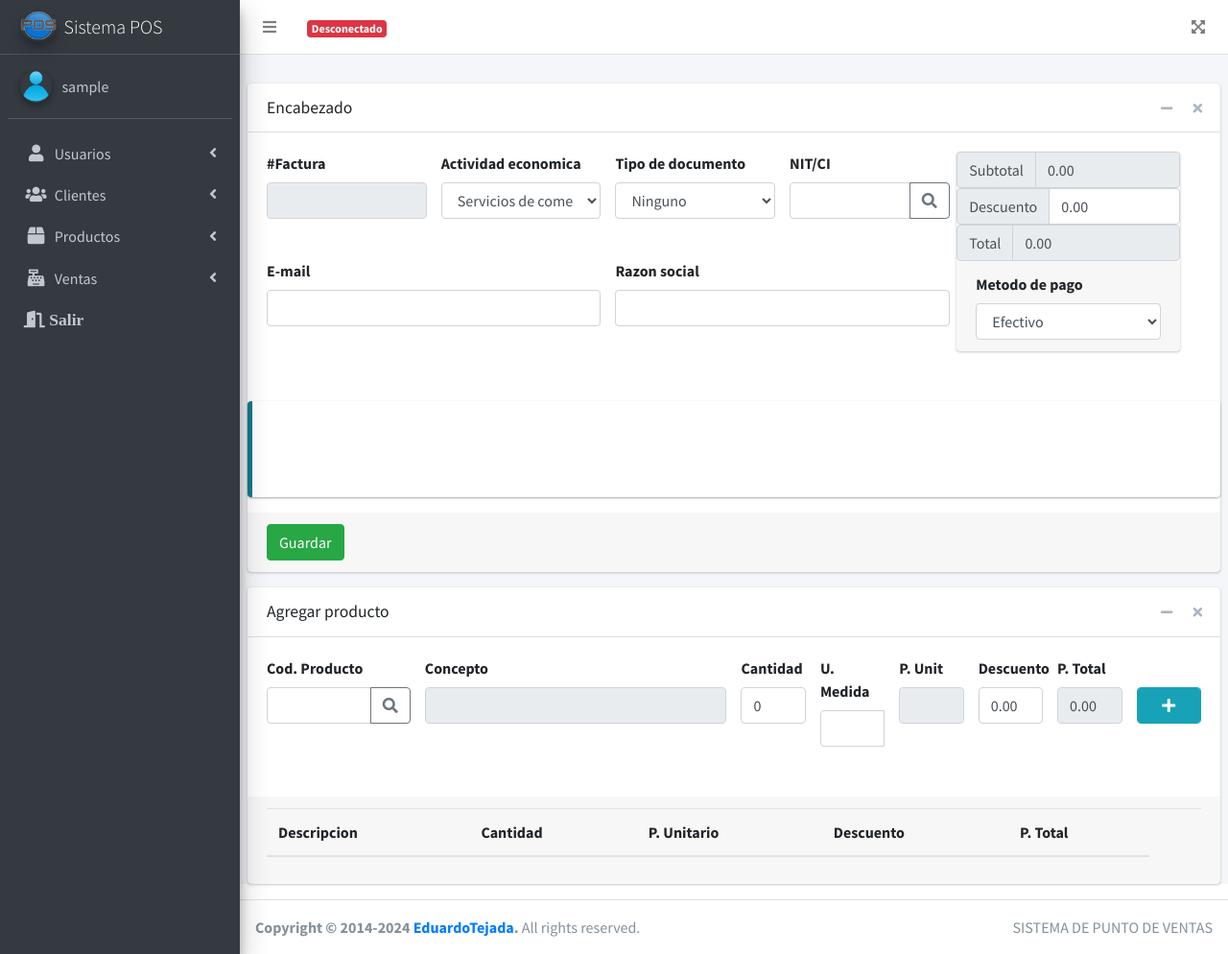
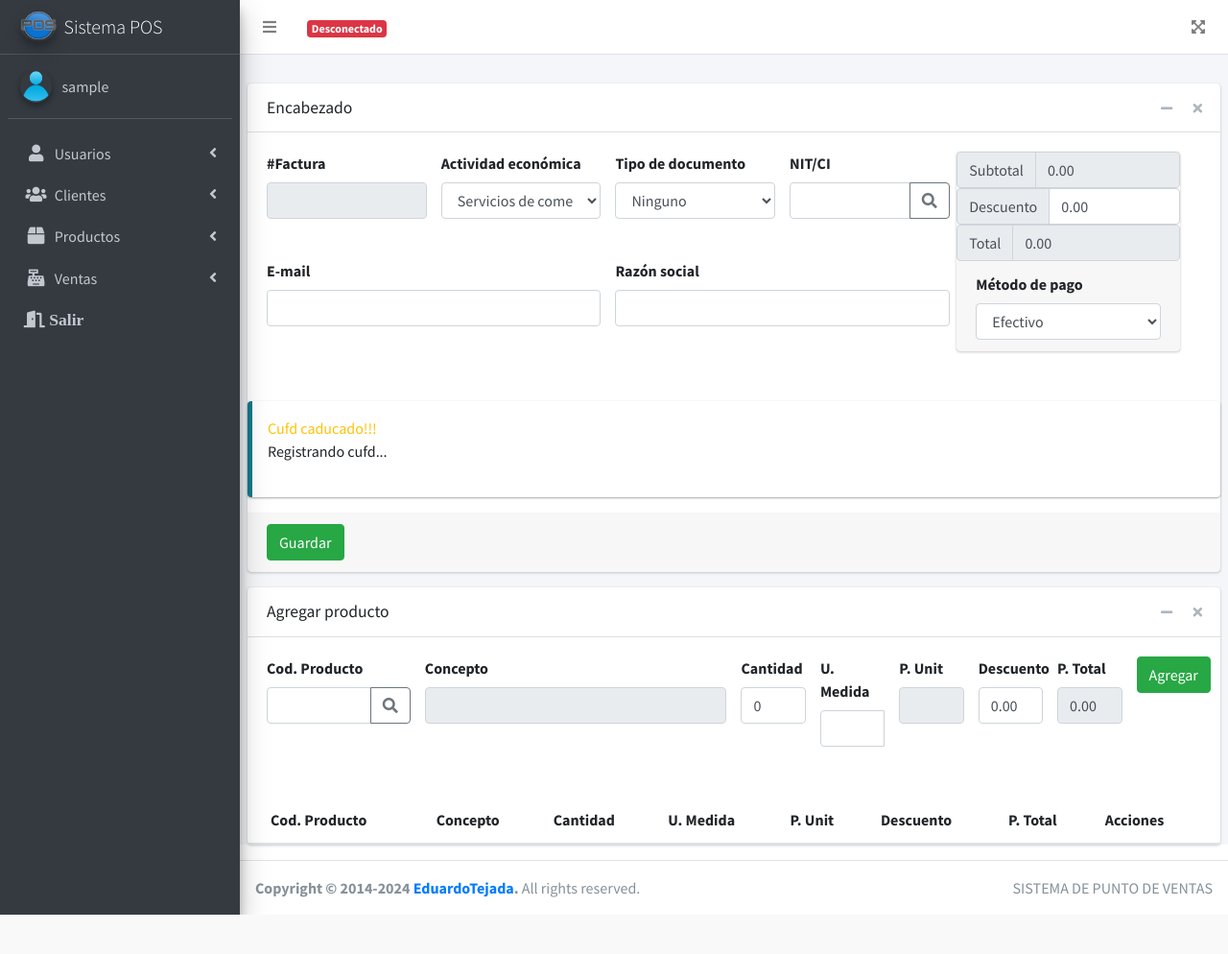
Before and after one commit to EduarDark/Sistema_Pos, a PHP site: page /FormVenta in a window 1280 px wide. Shown: the whole page at 96% size. After the commit the page ends 953 px from the top, so only its background shows below. Run offline with PHP 8.4, Linux system fonts and the light colour scheme; the visitor is signed in with stand-in values (Sample User, id 1); tables that the repository leaves empty or names only in its code hold one stand-in row (values such as "Sample post"); lists and menus that the app fills with data are empty; some libraries are stand-ins or nearby versions.

Commit message:
Registrar cufd y extraer leyenda para factura

```diff
--- a/controlador/facturaControlador.php
+++ b/controlador/facturaControlador.php
@@ -8,6 +8,7 @@ if (isset($ruta["query"])) {
     $ruta["query"] == "ctrNumFactura" ||
     $ruta["query"] == "ctrUltimoCufd" ||
     $ruta["query"] == "ctrNuevoCufd" ||
+    $ruta["query"] == "ctrLeyenda" ||
     $ruta["query"] == "ctrEliFactura"){
     $metodo = $ruta["query"];
     $Factura = new ControladorFactura();
@@ -86,4 +87,11 @@ class ControladorFactura
     $respuesta=ModeloFactura::mdlUltimoCufd();
     echo json_encode($respuesta);
   }
+
+  static public function ctrLeyenda(){
+    require "../modelo/facturaModelo.php";
+
+    $respuesta=ModeloFactura::mdlLeyenda();
+    echo json_encode($respuesta);
+  }
 }
--- a/modelo/facturaModelo.php
+++ b/modelo/facturaModelo.php
@@ -83,7 +83,17 @@ class ModeloFactura{
   }
 
   static public function mdlUltimoCufd(){
-    $stmt=Conexion::conectar()->prepare("select max(id_cufd) from cufd ");
+    $stmt=Conexion::conectar()->prepare("SELECT * FROM cufd WHERE id_cufd=(select max(id_cufd) from cufd) ");
+    $stmt->execute();
+
+    return $stmt->fetch();
+
+    $stmt->close();
+    $stmt->null;
+  }
+
+  static public function mdlLeyenda(){
+    $stmt=Conexion::conectar()->prepare("SELECT * FROM leyenda order by rand() limit 1");
     $stmt->execute();
 
     return $stmt->fetch();
--- a/vista/FormVenta.php
+++ b/vista/FormVenta.php
@@ -1,9 +1,7 @@
-<!-- Content Wrapper. Contains page content -->
 <div class="content-wrapper">
     <!-- Content Header (Page header) -->
     <div class="content-header">
         <div class="container-fluid">
-
         </div><!-- /.container-fluid -->
     </div>
     <!-- /.content-header -->
@@ -19,7 +17,6 @@
                     <button type="button" class="btn btn-tool" data-card-widget="collapse" title="Collapse">
                         <i class="fas fa-minus"></i>
                     </button>
-
                     <button type="button" class="btn btn-tool" data-card-widget="remove" title="Remove">
                         <i class="fas fa-times"></i>
                     </button>
@@ -30,33 +27,32 @@
                 <div class="row">
                     <div class="form-group row col-md-9">
                         <div class="form-group col-md-3">
-                            <label for="">#Factura</label>
+                            <label for="numFactura">#Factura</label>
                             <input type="number" class="form-control" name="numFactura" id="numFactura" readonly>
                         </div>
 
                         <div class="form-group col-md-3">
-                            <label for="">Actividad economica</label>
+                            <label for="actEconomica">Actividad económica</label>
                             <select name="actEconomica" id="actEconomica" class="form-control">
                                 <option value="106140">Servicios de comercio</option>
                             </select>
                         </div>
 
                         <div class="form-group col-md-3">
-                            <label for="">Tipo de documento</label>
-                            <select name="tpDocumenti" id="tpDocumento" class="form-control">
+                            <label for="tpDocumento">Tipo de documento</label>
+                            <select name="tpDocumento" id="tpDocumento" class="form-control">
                                 <option value="1">Ninguno</option>
-                                <option value="1">Cedula de identidad</option>
+                                <option value="2">Cédula de identidad</option>
                                 <option value="5">NIT</option>
                             </select>
                         </div>
 
-
                         <div class="form-group col-md-3">
-                            <label for="">NIT/CI</label>
+                            <label for="nitCliente">NIT/CI</label>
                             <div class="input-group">
                                 <input type="text" class="form-control" list="listaClientes" name="nitCliente" id="nitCliente">
                                 <div class="input-group-append">
-                                    <button class="btn btn-outline-secondary" type="button" onclick ="busCliente()">
+                                    <button class="btn btn-outline-secondary" type="button" onclick="busCliente()">
                                         <i class="fas fa-search"></i>
                                     </button>
                                 </div>
@@ -78,12 +74,12 @@
                         </div>
 
                         <div class="form-group col-md-6">
-                            <label for="">E-mail</label>
+                            <label for="emailCliente">E-mail</label>
                             <input type="email" class="form-control" name="emailCliente" id="emailCliente">
                         </div>
 
                         <div class="form-group col-md-6">
-                            <label for="">Razon social</label>
+                            <label for="rsCliente">Razón social</label>
                             <input type="text" class="form-control" name="rsCliente" id="rsCliente">
                         </div>
 
@@ -97,7 +93,6 @@
                                 </div>
                                 <input type="text" class="form-control" name="subTotal" id="subTotal" value="0.00" readonly>
                             </div>
-
 
                             <div class="input-group sm-3">
                                 <div class="input-group-prepend">
@@ -115,7 +110,7 @@
                             </div>
 
                             <div class="card-footer">
-                                <label for="">Metodo de pago</label>
+                                <label for="metPago">Método de pago</label>
                                 <div class="input-group">
                                     <select name="metPago" id="metPago" class="form-control">
                                         <option value="1">Efectivo</option>
@@ -155,7 +150,7 @@
             <div class="card-body">
                 <div class="row">
                     <div class="form-group col-md-2">
-                        <label for="">Cod. Producto</label>
+                        <label for="codProducto">Cod. Producto</label>
                         <div class="input-group form-group">
                             <input type="text" class="form-control" name="codProducto" id="codProducto" list="listaProductos">
                             <input type="hidden" id="codProductoSin" name="codProductoSin">
@@ -165,7 +160,6 @@
                                 </button>
                             </div>
                         </div>
-
 
                         <datalist id="listaProductos">
                             <?php
@@ -183,82 +177,84 @@
                     </div>
 
                     <div class="form-group col-md-4">
-                        <label for="">Concepto</label>
+                        <label for="conceptoPro">Concepto</label>
                         <div class="input-group form-group">
                             <input type="text" class="form-control" name="conceptoPro" id="conceptoPro" readonly>
                         </div>
                     </div>
 
                     <div class="form-group col-md-1">
-                        <label for="">Cantidad</label>
+                        <label for="cantProducto">Cantidad</label>
                         <div class="input-group form-group">
-                            <input type="text" class="form-control" name="cantProducto" id="cantProducto"value="0" onkeyup="calcularPreProd()">
+                            <input type="text" class="form-control" name="cantProducto" id="cantProducto" value="0" onkeyup="calcularPreProd()">
                         </div>
                     </div>
 
-
                     <div class="form-group col-md-1">
-                        <label for="">U. Medida</label>
+                        <label for="uniMedida">U. Medida</label>
                         <div class="input-group form-group">
                             <input type="text" class="form-control" name="uniMedida" id="uniMedida">
                             <input type="hidden" id="uniMedidaSin" name="uniMedidaSin">
                         </div>
                     </div>
 
-
                     <div class="form-group col-md-1">
-                        <label for="">P. Unit</label>
+                        <label for="preUnitario">P. Unit</label>
                         <div class="input-group form-group">
                             <input type="text" class="form-control" name="preUnitario" id="preUnitario" readonly>
                         </div>
                     </div>
 
                     <div class="form-group col-md-1">
-                        <label for="">Descuento</label>
+                        <label for="descProducto">Descuento</label>
                         <div class="input-group form-group">
                             <input type="text" class="form-control" name="descProducto" id="descProducto" value="0.00" onkeyup="calcularPreProd()">
                         </div>
                     </div>
 
-
                     <div class="form-group col-md-1">
-                        <label for="">P. Total</label>
+                        <label for="preTotal">P. Total</label>
                         <div class="input-group form-group">
                             <input type="text" class="form-control" name="preTotal" id="preTotal" readonly value="0.00">
                         </div>
                     </div>
 
-
                     <div class="form-group col-md-1">
-                        <label for="">&nbsp;</label>
                         <div class="input-group form-group">
-                            <button class="btn btn-info btn-circle form-control" onclick="agregarCarrito()">
-                                <i class="fas fa-plus"></i>
-                            </button>
+                            <button class="btn btn-success" type="button" onclick="agregarProducto()">Agregar</button>
                         </div>
                     </div>
 
                 </div>
             </div>
-            <div class="card-footer">
-                <table class="table">
+
+            <div class="card-body p-0">
+                <table class="table table-striped" id="tbProductos">
                     <thead>
                         <tr>
-                        <th>Descripcion</th>
+                            <th>Cod. Producto</th>
+                            <th>Concepto</th>
                             <th>Cantidad</th>
-                        <th>P. Unitario</th>
+                            <th>U. Medida</th>
+                            <th>P. Unit</th>
                             <th>Descuento</th>
                             <th>P. Total</th>
-                        <td>&nbsp;</td>
+                            <th>Acciones</th>
                         </tr>
                     </thead>
-                    <tbody id="listaDetalle">
-
-                    </tbody>
+                    <tbody></tbody>
                 </table>
             </div>
         </div>
+
     </div>
-    <!-- /.content -->
 </div>
-<!-- /.content-wrapper -->
+<script>
+    setTimeout(() => {
+        verificarVigenciaCufd()
+    }, 4000);
+
+    setTimeout(() => {
+        extraerLeyenda()
+    }, 5000);
+</script>
```
Also changed, not shown: assest/js/factura.js (+55 -19 lines), assest/dist/img/productos/Trigo-Semilla-Tratamiento-de-semilla.jpg (added). Lines whose indentation alone changed are shown as unchanged.
